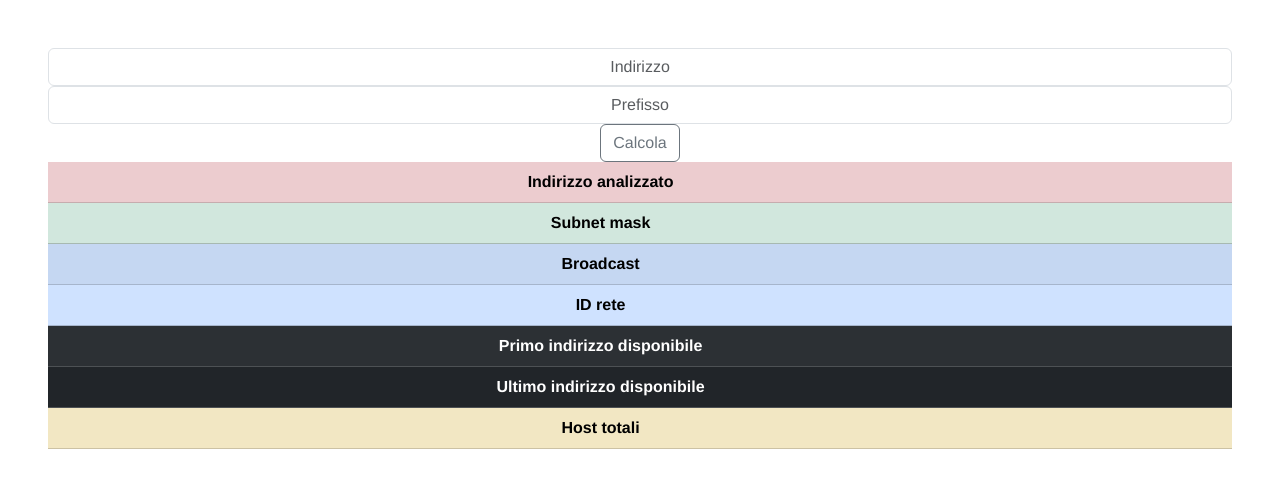
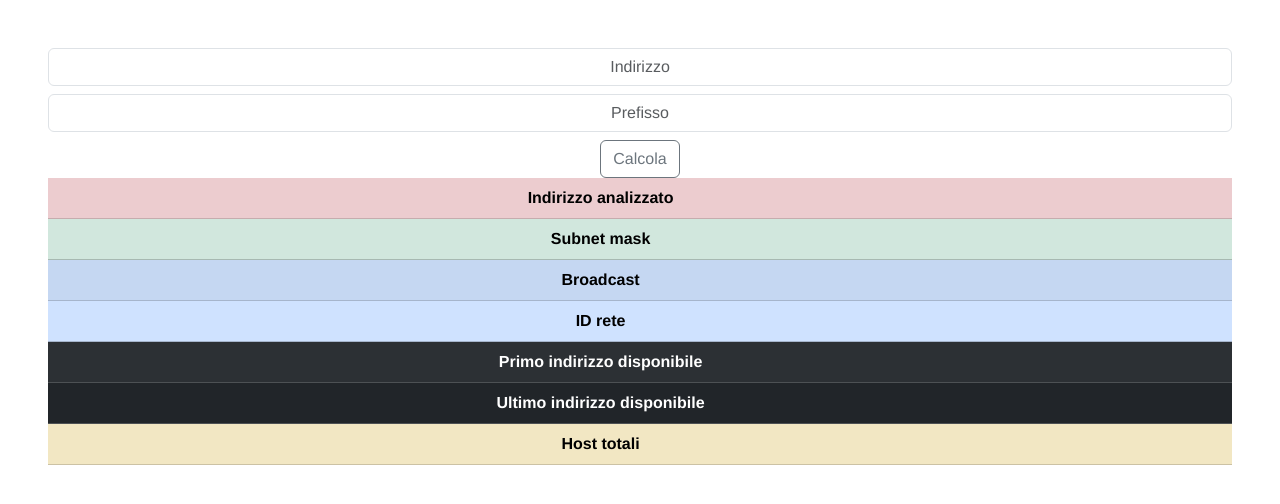
Before and after one commit to leonardopellizzon/Calc-Ip, a Vue app: page / in a window 1280 px wide. Shown: the top 504 px of the page. Built offline with nearby package versions, Linux system fonts and the light colour scheme.

Commit message:
Update App.vue

```diff
--- a/src/App.vue
+++ b/src/App.vue
@@ -2,14 +2,14 @@
   <div class="m-5">
     <input
       type="text"
-      class="form-control text-center"
+      class="form-control text-center mb-2"
       placeholder="Indirizzo"
       aria-label="Username"
       v-model="indirizzo"
     />
     <input
       type="text"
-      class="form-control text-center"
+      class="form-control text-center mb-2"
       placeholder="Prefisso"
       aria-label="Server"
       v-model="prefisso"
```
